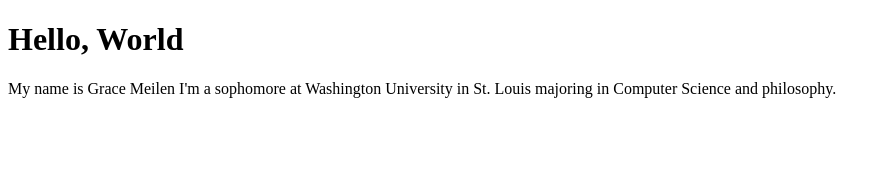
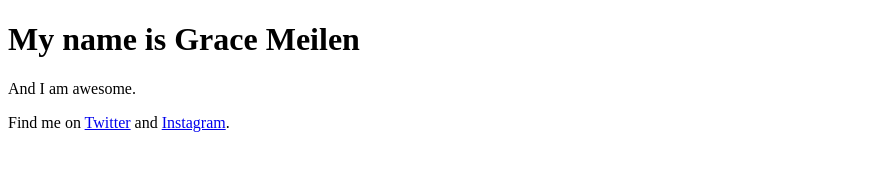
Before and after one commit to benjaminchait/gracemeilen.github.io, a plain HTML site: page index.html in a window 1280 px wide. Shown: the whole page, without its empty margins (0-891 px from the left). Drawn offline with Linux system fonts and the light colour scheme.

Commit message:
Update index.html

```diff
--- a/index.html
+++ b/index.html
@@ -1,9 +1,16 @@
 <!DOCTYPE html>
 <html>
+<head>
+  <title>Grace Meilen</title>
+  <link href="styles.css" media="screen" rel="stylesheet" type="text/css"/>
+</head>
 <body>
-<h1> Hello, World</h1>
-<p1> My name is Grace Meilen </p1>
-<p2></p2> I'm a sophomore at Washington University in St. Louis majoring in Computer Science and
-philosophy. </p2>
+
+  <div id="content">
+  <h1><span>My name is</span> Grace Meilen</h1>
+  <p>And I am awesome.</p>
+  <p>Find me on <a href="https://twitter.com/gracieacie">Twitter</a> and <a href="https://instagram.com/gracemeilen">Instagram</a>.</p>
+  </div>
+
 </body>
 </html>
```
